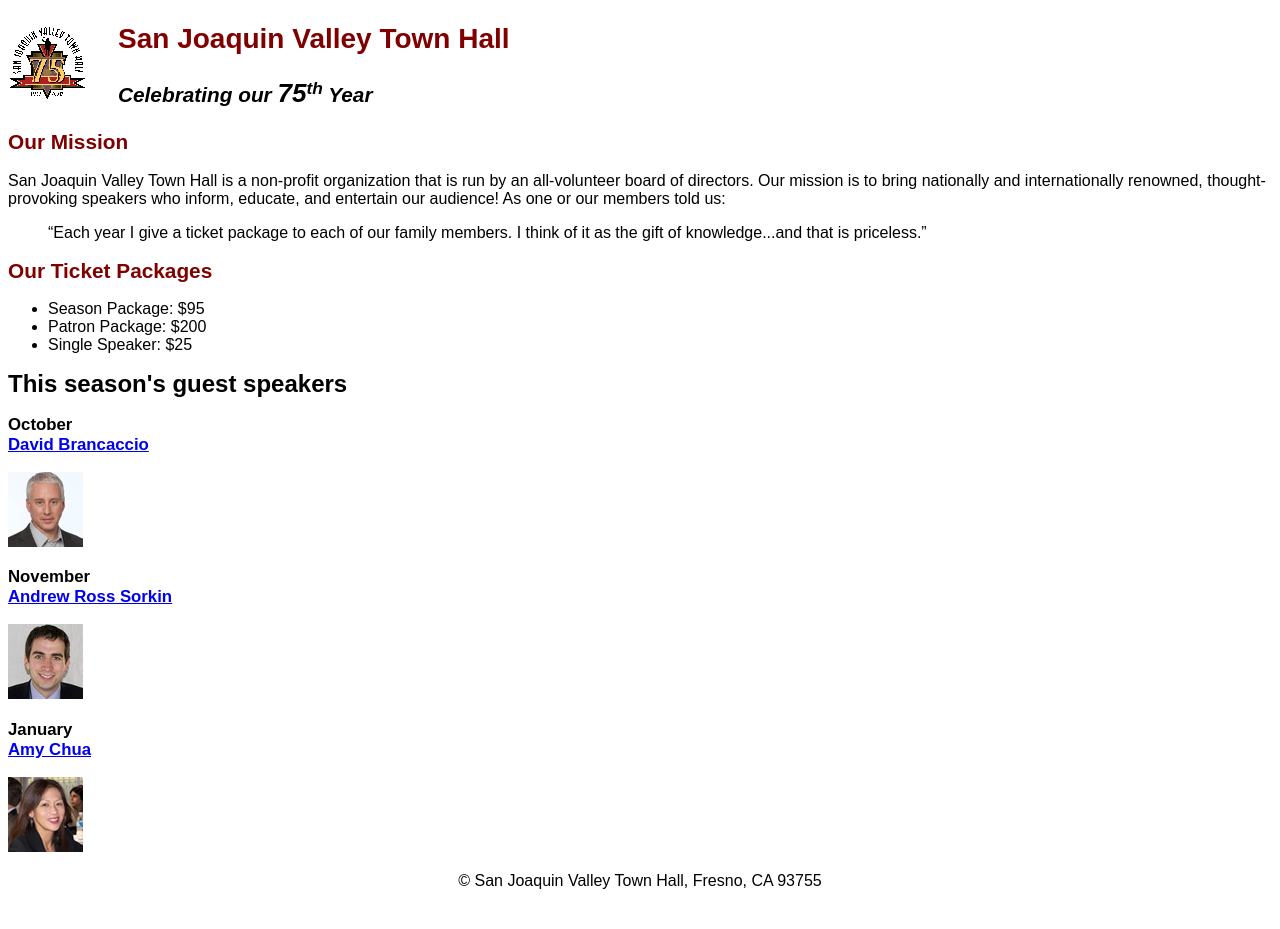
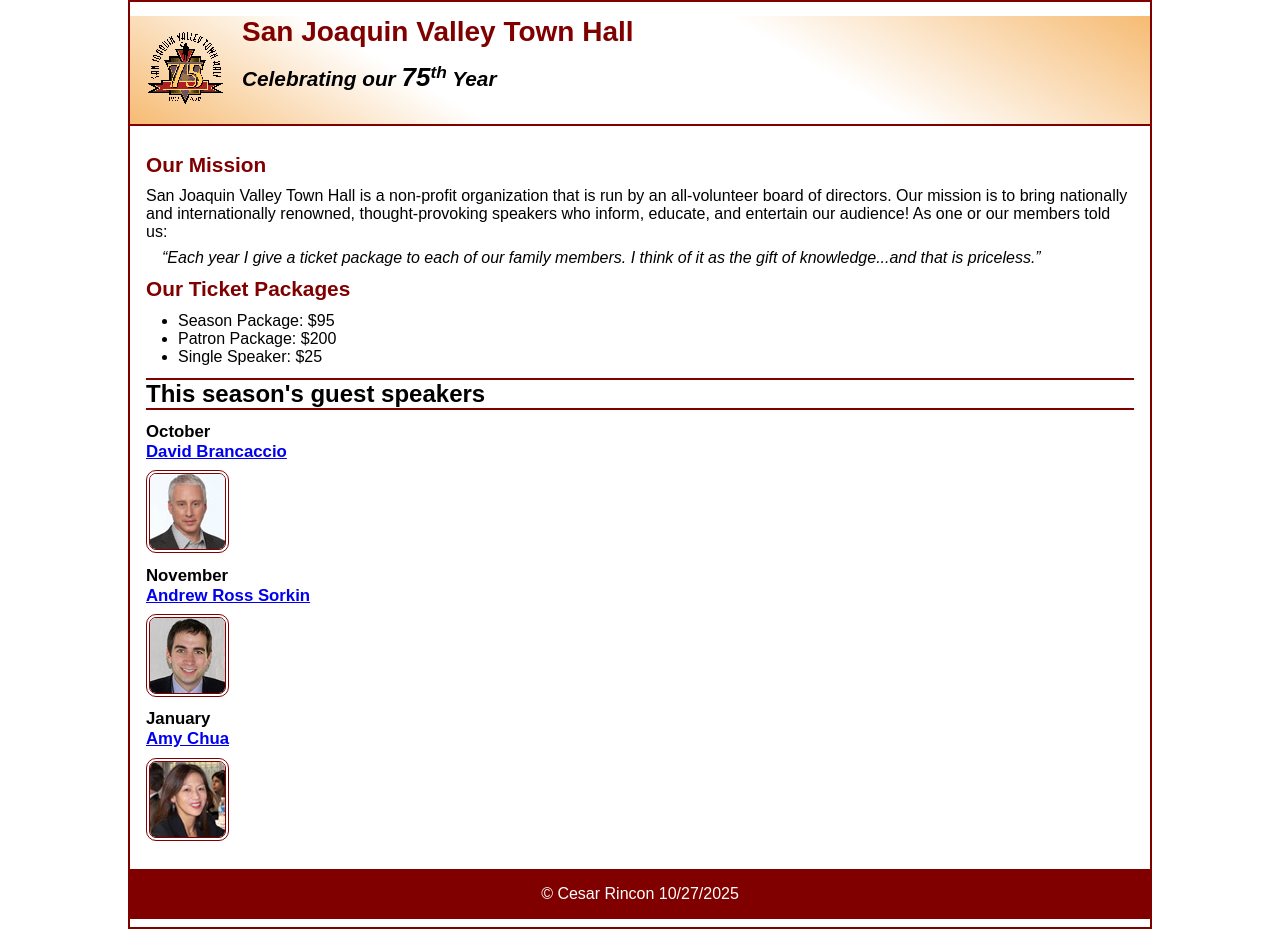
Before and after one commit to 23ceez/A07, a plain HTML site: page index.html in a window 1280 px wide. Before the commit the page ends 906 px from the top, so only its background shows below. Drawn offline with Linux system fonts and the light colour scheme.

Commit message:
finished exercise 5-1

```diff
--- a/index.html
+++ b/index.html
@@ -39,7 +39,7 @@
 		<img src="images/chua75.jpg" alt="Amy Chua photo">
 	</main>
 	<footer>
-		<p>&copy; San Joaquin Valley Town Hall, Fresno, CA 93755</p>
+		<p>&copy; Cesar Rincon 10/27/2025</p>
 	</footer>
 </body>
 </html>
--- a/styles/main.css
+++ b/styles/main.css
@@ -7,6 +7,9 @@
 body {
 	font-family: Arial, Helvetica, sans-serif;
     font-size: 100%;
+	width: 80%;
+	margin: auto;
+	border: 2px solid var(--accent-color);
 }
 a:hover, a:focus{
 	font-style: italic;
@@ -27,31 +30,72 @@
 header {
 	& h2 {
 		font-size: 175%;
-		text-indent: 30px;
+		padding-bottom: 0;
 	}
 	& h3 {
 		font-size: 130%;
 		font-style: italic;
-		text-indent: 30px;
+		padding-bottom: 1em;
 	}
 	& img {
 		float: left;
+		margin: .75em 1em .75em 1em;
+
 	}
+	border-bottom: 2px solid var(--accent-color);
+	background-image: linear-gradient(30deg, #f6bb73 0%, white 30%, white 65%, #f6bb73 100%);
 }
 
 /* the styles for the main content */
 main {
 	clear: left;
+	padding: 1em 1em 1em;
+	& h1 {
+		border-top: 2px solid var(--accent-color);
+		border-bottom: 2px solid var(--accent-color);
+	}
+
+	img{
+		border: 4px solid var(--accent-color);
+		border-radius: 10px;
+		border-style: double;
+	}
 }
 
 /* the styles for the footer */
 footer {
 	& p {
 		text-align: center;
+		color:white;
+		padding-top: 1em;
+		padding-bottom: 1em;
 	}
+
+	background-color: var(--accent-color);
 }
 
 /* CSS class */
 .large {
 	font-size: 125%;
 }
+
+*{
+	margin: 0;
+	padding: 0;
+	box-sizing: border-box;
+}
+
+h1,h2,h3,p,ul{
+	margin-top: .5em;
+	margin-bottom: .5em;
+}
+
+ul{
+	margin-left: 2em;
+}
+
+blockquote{
+	font-style:italic;
+	padding-left: 1em;
+	padding-right: 1em;
+}
```
